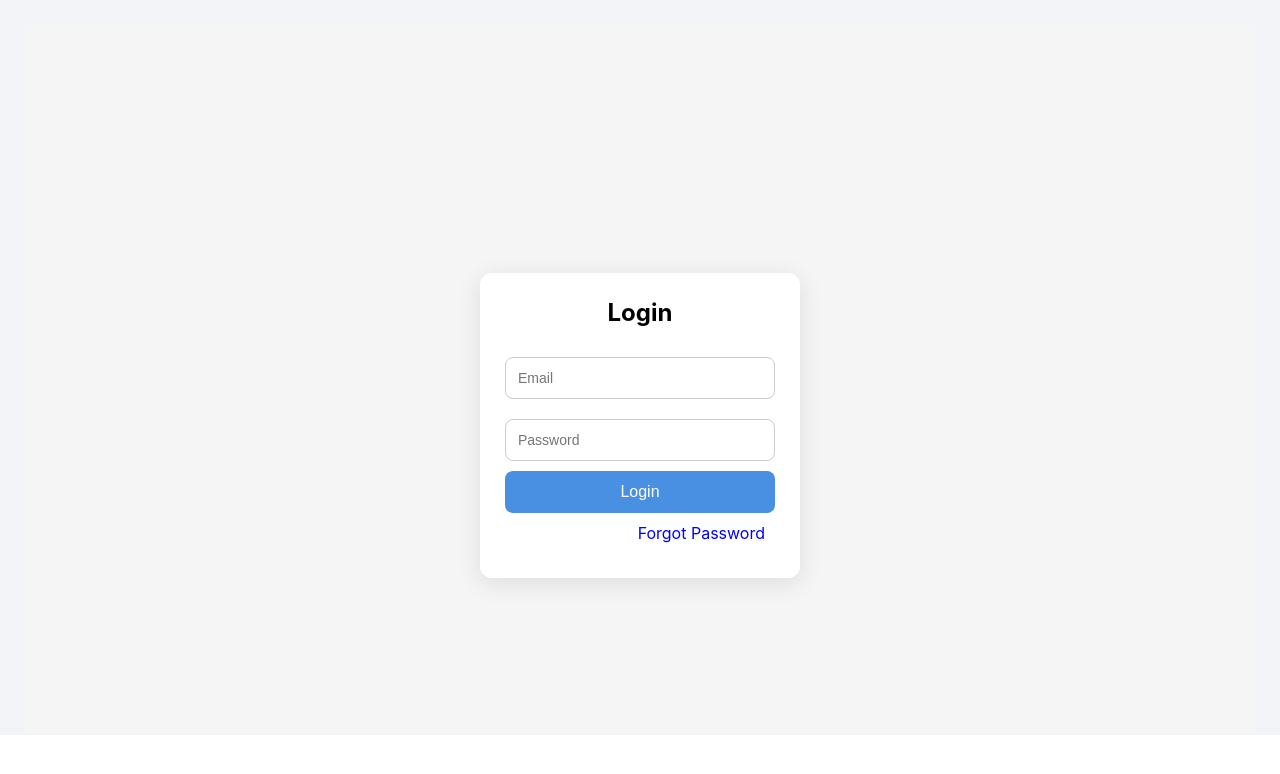
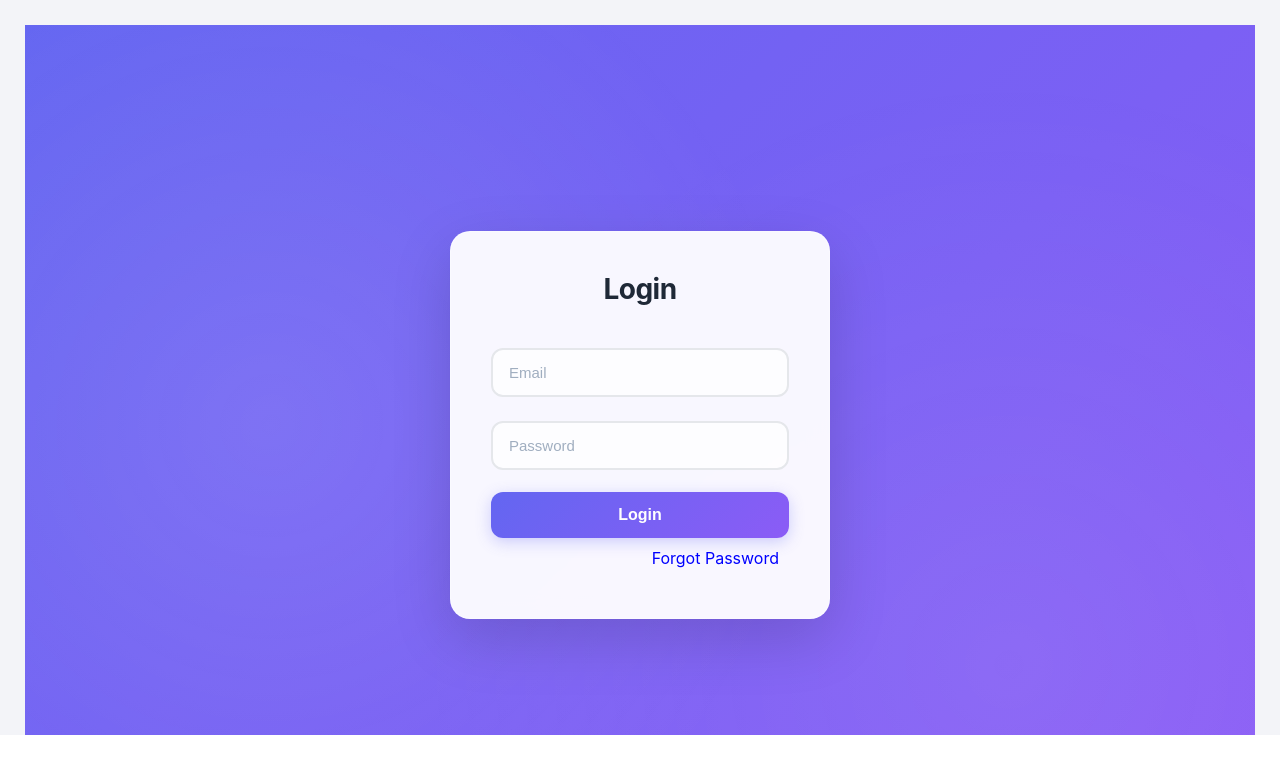
Before and after one commit to pavanbenkili/tickets, a React (Create React App) app: page /login in a window 1280 px wide. Shown: the top 774 px of the page. Built offline with nearby package versions, Linux system fonts and the light colour scheme.

Commit message:
design changes in login page

```diff
--- a/src/Components/Login/index.css
+++ b/src/Components/Login/index.css
@@ -1,45 +1,100 @@
 .login-container {
-  height: 100vh;
+  min-height: 100vh;
   width: 100%;
   display: flex;
   justify-content: center;
   align-items: center;
-  background: #f5f5f5;
+  background: linear-gradient(135deg, #6366f1 0%, #8b5cf6 25%, #ec4899 50%, #06b6d4 75%, #3b82f6 100%);
+  background-size: 400% 400%;
+  background-attachment: fixed;
+  position: relative;
+  overflow: hidden;
+}
+
+.login-container::before {
+  content: '';
+  position: absolute;
+  top: 0;
+  left: 0;
+  width: 100%;
+  height: 100%;
+  background: radial-gradient(circle at 20% 50%, rgba(255,255,255,0.1) 0%, transparent 50%),
+              radial-gradient(circle at 80% 80%, rgba(255,255,255,0.08) 0%, transparent 50%);
+  pointer-events: none;
 }
 
 .login-box {
-  width: 320px;
-  padding: 25px;
-  border-radius: 12px;
-  background: #fff;
-  box-shadow: 0 5px 25px rgba(0, 0, 0, 0.1);
+  width: 380px;
+  padding: 40px;
+  border-radius: 20px;
+  background: rgba(255, 255, 255, 0.95);
+  backdrop-filter: blur(10px);
+  box-shadow: 0 20px 60px rgba(0, 0, 0, 0.15),
+              0 0 1px rgba(255, 255, 255, 0.5) inset;
   display: flex;
   flex-direction: column;
+  position: relative;
+  z-index: 10;
+  border: 1px solid rgba(255, 255, 255, 0.3);
+  transition: transform 0.3s ease, box-shadow 0.3s ease;
+}
+
+.login-box:hover {
+  transform: translateY(-5px);
+  box-shadow: 0 25px 70px rgba(0, 0, 0, 0.2),
+              0 0 1px rgba(255, 255, 255, 0.5) inset;
 }
 
 .login-box h2 {
   text-align: center;
-  margin-bottom: 20px;
+  margin-bottom: 30px;
+  color: #1f2937;
+  font-size: 28px;
+  font-weight: 700;
+  letter-spacing: -0.5px;
 }
 
 .login-box input {
-  padding: 12px;
-  margin: 10px 0;
-  border-radius: 8px;
-  border: 1px solid #ccc;
-  font-size: 14px;
+  padding: 14px 16px;
+  margin: 12px 0;
+  border-radius: 12px;
+  border: 2px solid #e5e7eb;
+  font-size: 15px;
+  background: rgba(255, 255, 255, 0.8);
+  transition: all 0.3s ease;
+  color: #1f2937;
+}
+
+.login-box input:focus {
+  outline: none;
+  border-color: #6366f1;
+  background: #fff;
+  box-shadow: 0 0 0 3px rgba(99, 102, 241, 0.1);
+}
+
+.login-box input::placeholder {
+  color: #a0aec0;
 }
 
 .login-box button {
-  padding: 12px;
+  padding: 14px 20px;
+  margin-top: 10px;
   border: none;
-  background: #4a90e2;
+  background: linear-gradient(135deg, #6366f1 0%, #8b5cf6 100%);
   color: #fff;
   font-size: 16px;
-  border-radius: 8px;
+  font-weight: 600;
+  border-radius: 12px;
   cursor: pointer;
+  transition: all 0.3s ease;
+  box-shadow: 0 4px 15px rgba(99, 102, 241, 0.3);
 }
 
 .login-box button:hover {
-  background: #3579c2;
+  transform: translateY(-2px);
+  box-shadow: 0 6px 20px rgba(99, 102, 241, 0.4);
 }
+
+.login-box button:active {
+  transform: translateY(0);
+}
```
